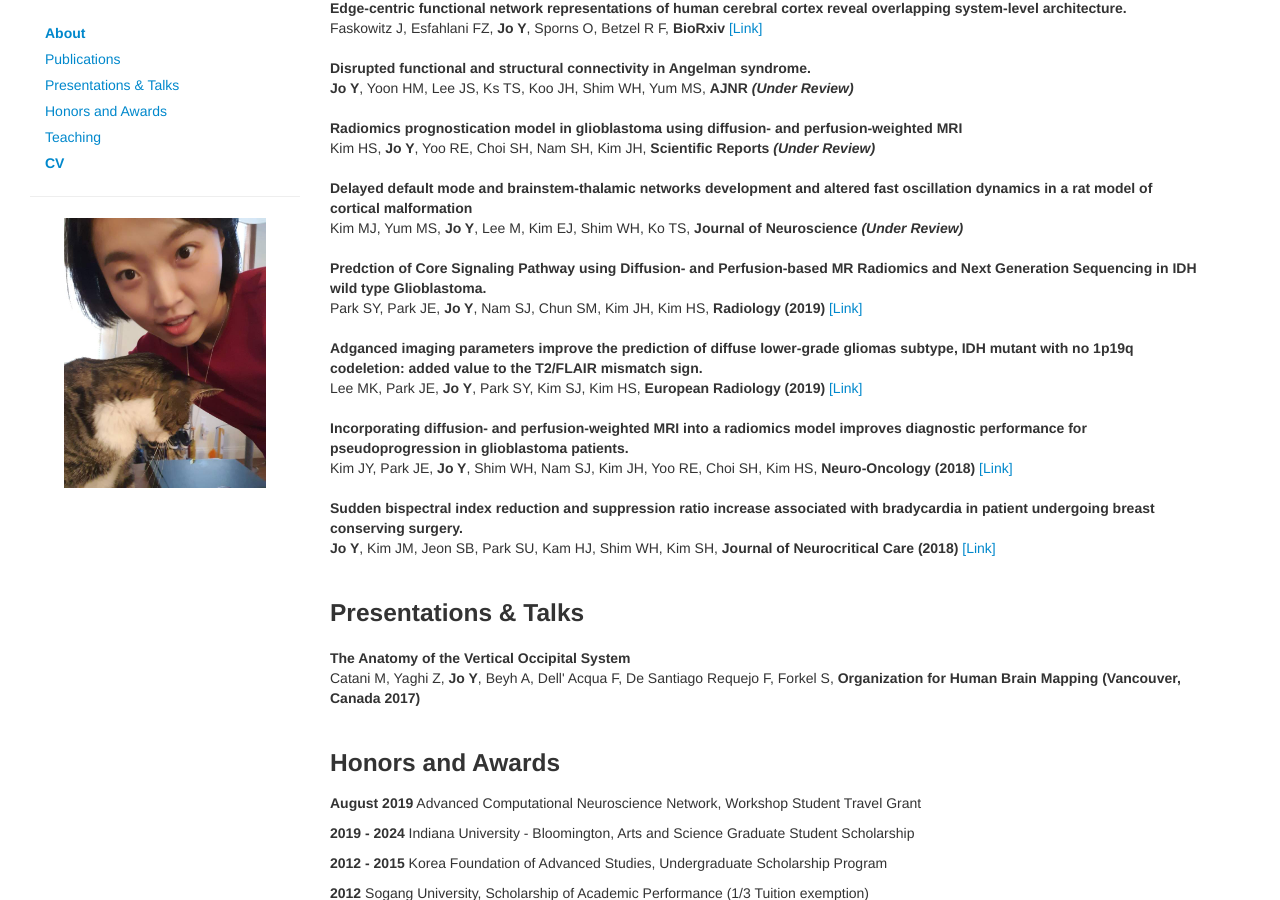
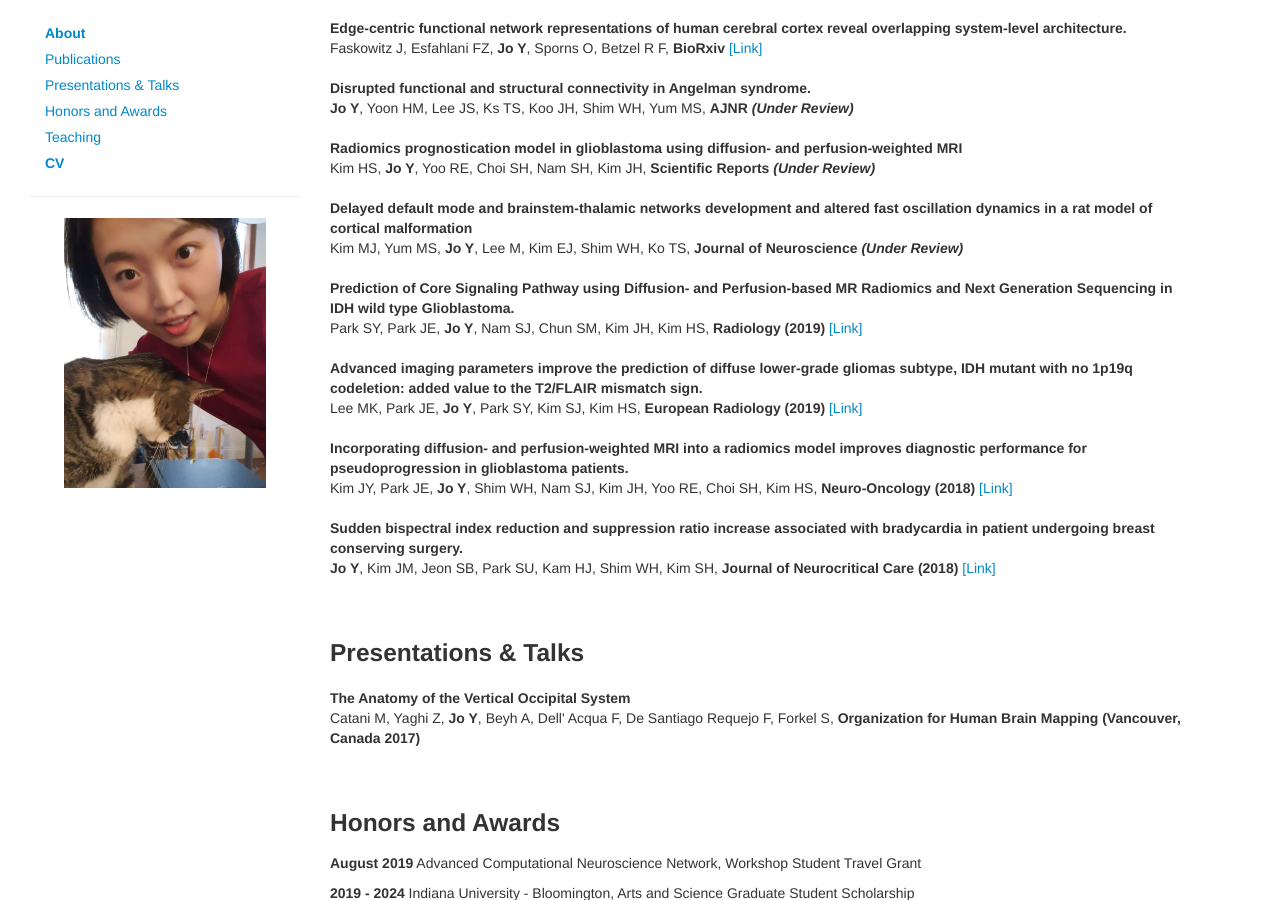
Before and after one commit to joy-neuro/joy-neuro.github.io, a Jekyll site: the page index.html, which Jekyll copies as it is, in a window 1280 px wide and 900 px high, scrolled down 617 px. Built offline with Jekyll 4.4.1, drawn with Linux system fonts in a browser that asks for light colours; nearby versions of some CDN libraries; comment, search, counter and statistics services are not loaded.

Commit message:
Update index.html

```diff
--- a/index.html
+++ b/index.html
@@ -99,7 +99,7 @@
                 (d) Favorite genre of movies: horror (i.e. Dark Water) and drama (i.e. Old Boy, <a target="_blank" href="https://en.wikipedia.org/wiki/Oasis_(2002_film)">Oasis</a>) </br>
                 (e) Favorite genre of games: zombie fps (RE series, Dying Light), indie (<a target="_blank" href="https://www.youtube.com/watch?v=R5198bVlANY">Crypt of the Necrodancer</a>) </br>
             </p>
-            </br>
+            </br></br>
 
 
             <h3>
@@ -186,7 +186,7 @@
                 <div class="media-body">
                     <p class="media-heading">
                         <strong>
-                        Predction of Core Signaling Pathway using Diffusion- and Perfusion-based MR Radiomics and Next Generation Sequencing in IDH wild type Glioblastoma.
+                        Prediction of Core Signaling Pathway using Diffusion- and Perfusion-based MR Radiomics and Next Generation Sequencing in IDH wild type Glioblastoma.
                      </strong><br>
                         Park SY, Park JE, <strong>Jo Y</strong>, Nam SJ, Chun SM, Kim JH, Kim HS, <strong>Radiology (2019)</strong>
                         <a target="_blank"
@@ -204,7 +204,7 @@
                 <div class="media-body">
                     <p class="media-heading">
                         <strong>
-                        Adganced imaging parameters improve the prediction of diffuse lower-grade gliomas subtype, IDH mutant with no 1p19q codeletion: added value to the T2/FLAIR mismatch sign.
+                        Advanced imaging parameters improve the prediction of diffuse lower-grade gliomas subtype, IDH mutant with no 1p19q codeletion: added value to the T2/FLAIR mismatch sign.
                      </strong><br>
                         Lee MK, Park JE, <strong>Jo Y</strong>, Park SY, Kim SJ, Kim HS, <strong>European Radiology (2019)</strong>
                         <a target="_blank"
@@ -252,7 +252,7 @@
                 </div>
             </div>
 
-            </br>
+            </br></br>
             <h3>
                 <a name="presentations"></a> Presentations & Talks
             </h3>
@@ -273,7 +273,7 @@
                 </div>
             </div>
 
-            </br>
+            </br></br>
             <h3>
                 <a name="projects"></a> Honors and Awards
             </h3>
@@ -295,7 +295,7 @@
                     </p>
                     </p>
 
-            </br>
+            </br></br>
             <h3>
                 <a name="teaching"></a> Teaching
             </h3>
```
